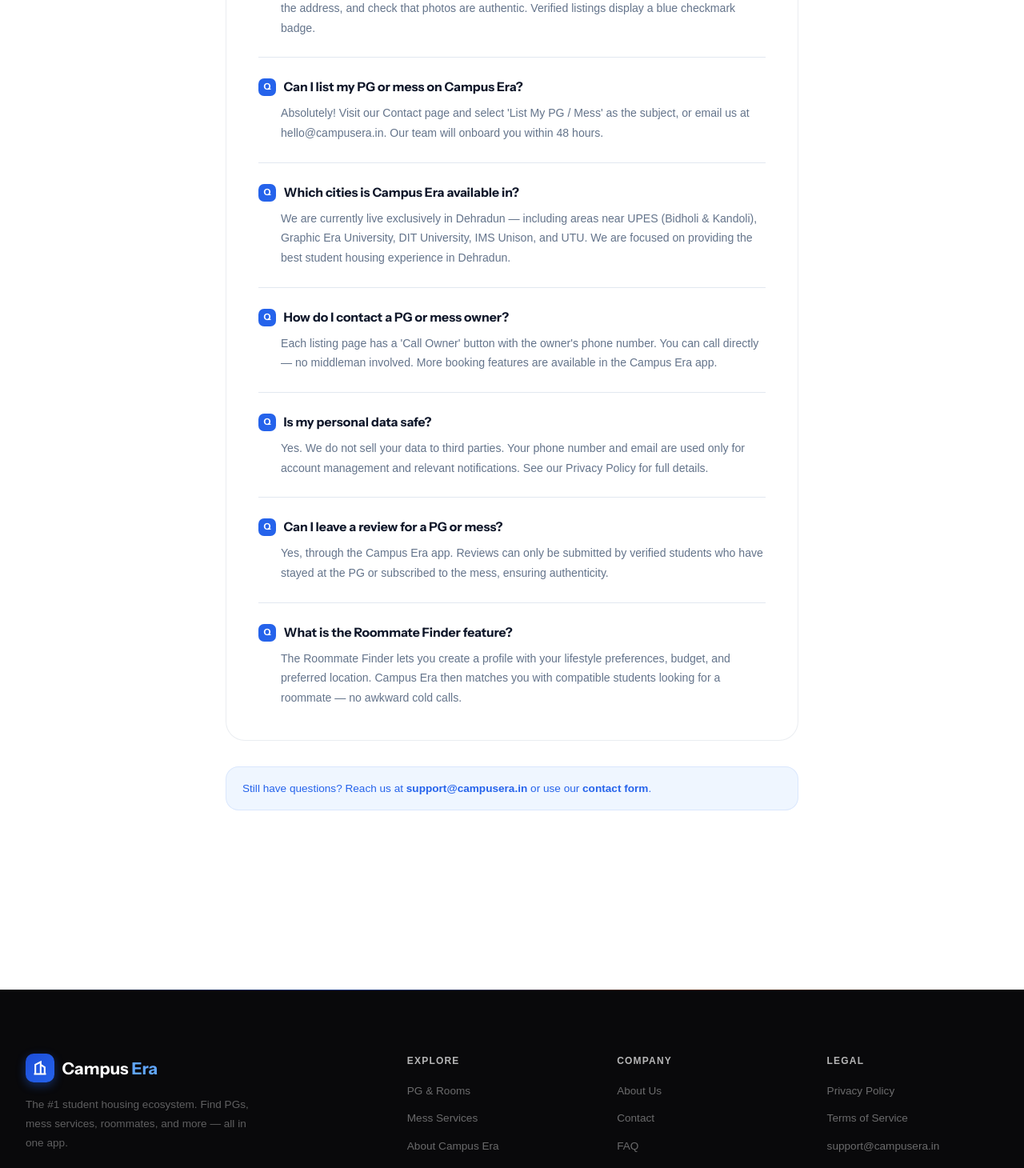
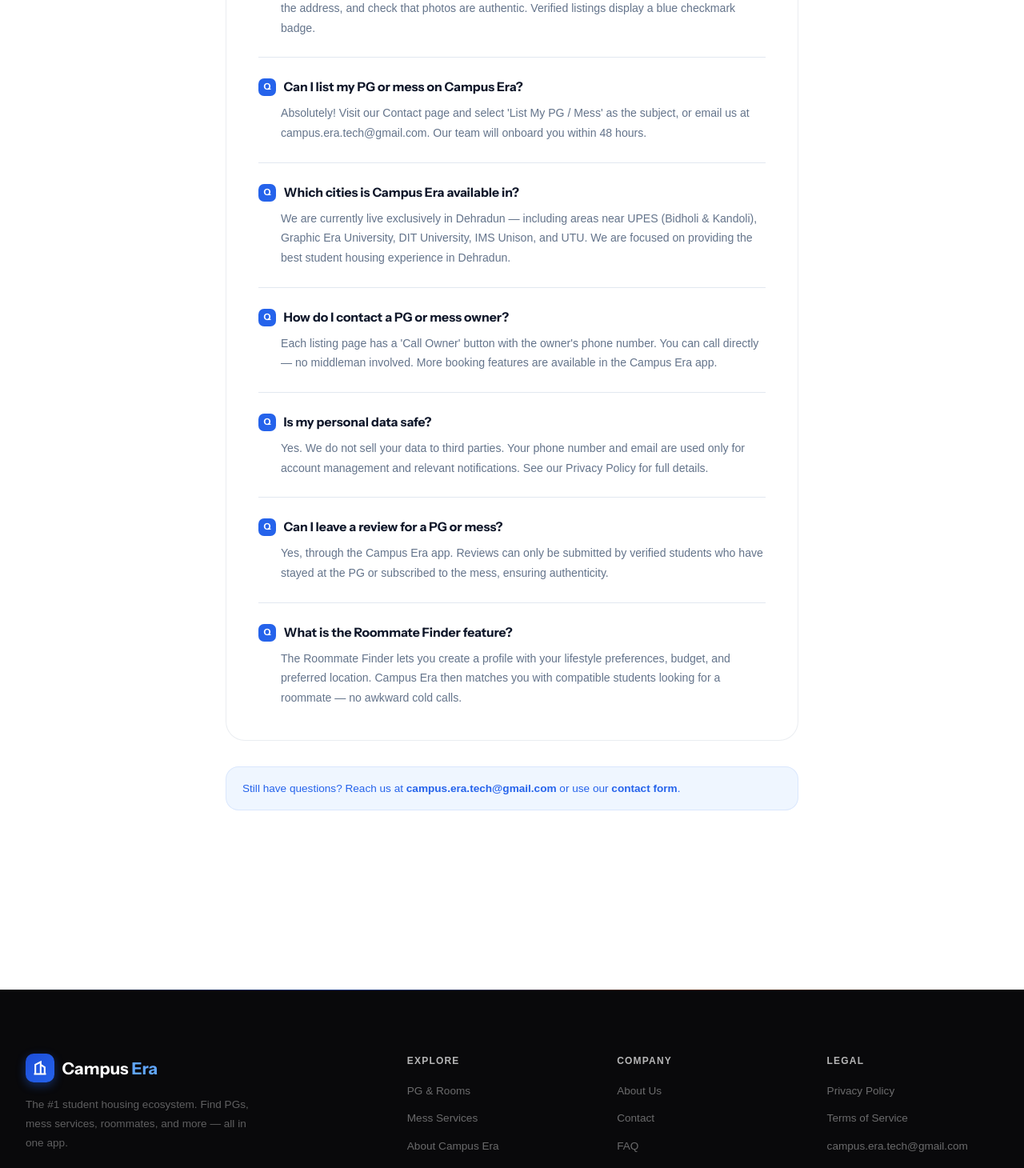
Before and after one commit to Mayankjoshiiii/Campus-Era, a Next.js app: page /faq in a window 1280 px wide. Shown: the part 560-2020 px from the top of the page at 80% size. Built offline with nearby package versions, Linux system fonts and the light colour scheme.

Commit message:
Update all contact and support email references to campus.era.tech@gmail.com

```diff
--- a/app/about/page.tsx
+++ b/app/about/page.tsx
@@ -73,7 +73,7 @@
               <h2>Get In Touch</h2>
               <p>
                 Want to list your PG on Campus Era, partner with us, or just say hi?
-                Reach us at <a href="mailto:hello@campusera.in">hello@campusera.in</a> or use our{" "}
+                Reach us at <a href="mailto:campus.era.tech@gmail.com">campus.era.tech@gmail.com</a> or use our{" "}
                 <a href="/contact">contact form</a>.
               </p>
             </div>
--- a/app/contact/page.tsx
+++ b/app/contact/page.tsx
@@ -71,7 +71,7 @@
           {/* Quick contact info */}
           <div className={styles.helpNote}>
             📧 For quick help, email us at{" "}
-            <a href="mailto:support@campusera.in">support@campusera.in</a>
+            <a href="mailto:campus.era.tech@gmail.com">campus.era.tech@gmail.com</a>
           </div>
         </div>
       </main>
--- a/app/faq/page.tsx
+++ b/app/faq/page.tsx
@@ -14,7 +14,7 @@
   },
   {
     q: "Can I list my PG or mess on Campus Era?",
-    a: "Absolutely! Visit our Contact page and select 'List My PG / Mess' as the subject, or email us at hello@campusera.in. Our team will onboard you within 48 hours.",
+    a: "Absolutely! Visit our Contact page and select 'List My PG / Mess' as the subject, or email us at campus.era.tech@gmail.com. Our team will onboard you within 48 hours.",
   },
   {
     q: "Which cities is Campus Era available in?",
@@ -61,7 +61,7 @@
 
           <div className={styles.helpNote}>
             Still have questions? Reach us at{" "}
-            <a href="mailto:support@campusera.in">support@campusera.in</a> or use our{" "}
+            <a href="mailto:campus.era.tech@gmail.com">campus.era.tech@gmail.com</a> or use our{" "}
             <a href="/contact">contact form</a>.
           </div>
         </div>
--- a/app/privacy/page.tsx
+++ b/app/privacy/page.tsx
@@ -64,7 +64,7 @@
             </div>
             <div className={styles.section}>
               <h2>7. Contact</h2>
-              <p>Questions about this policy? Email us at <a href="mailto:privacy@campusera.in">privacy@campusera.in</a>.</p>
+              <p>Questions about this policy? Email us at <a href="mailto:campus.era.tech@gmail.com">campus.era.tech@gmail.com</a>.</p>
             </div>
           </div>
         </div>
--- a/app/terms/page.tsx
+++ b/app/terms/page.tsx
@@ -82,7 +82,7 @@
               <h2>9. Contact</h2>
               <p>
                 For questions about these Terms, contact us at{" "}
-                <a href="mailto:legal@campusera.in">legal@campusera.in</a>.
+                <a href="mailto:campus.era.tech@gmail.com">campus.era.tech@gmail.com</a>.
               </p>
             </div>
           </div>
--- a/components/Footer.tsx
+++ b/components/Footer.tsx
@@ -48,7 +48,7 @@
             <h5>Legal</h5>
             <Link href="/privacy">Privacy Policy</Link>
             <Link href="/terms">Terms of Service</Link>
-            <a href="mailto:support@campusera.in">support@campusera.in</a>
+            <a href="mailto:campus.era.tech@gmail.com">campus.era.tech@gmail.com</a>
           </div>
         </div>
 
```
